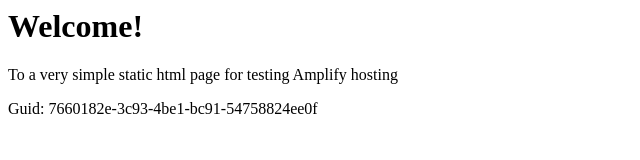
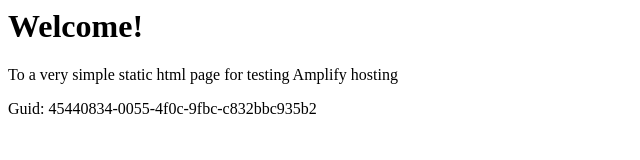
Before and after one commit to aws-aemilia-mxp/Github-PR-Commit-Integration-Test-DoNotTouch-GithubWebhookPreviewCanaryTest-v1-preprod-eu-south-1, a website: page src/index.html in a window 1280 px wide. Shown: the full height of the page, 0-640 px from the left. Drawn offline with Linux system fonts and the light colour scheme.

Commit message:
commit from integ tests

```diff
--- a/src/index.html
+++ b/src/index.html
@@ -12,6 +12,6 @@
 <body>
     <h1>Welcome!</h1>
     <p>To a very simple static html page for testing Amplify hosting</p>
-    <p>Guid: 7660182e-3c93-4be1-bc91-54758824ee0f</p></body>
+    <p>Guid: 45440834-0055-4f0c-9fbc-c832bbc935b2</p></body>
 
 </html>
```
